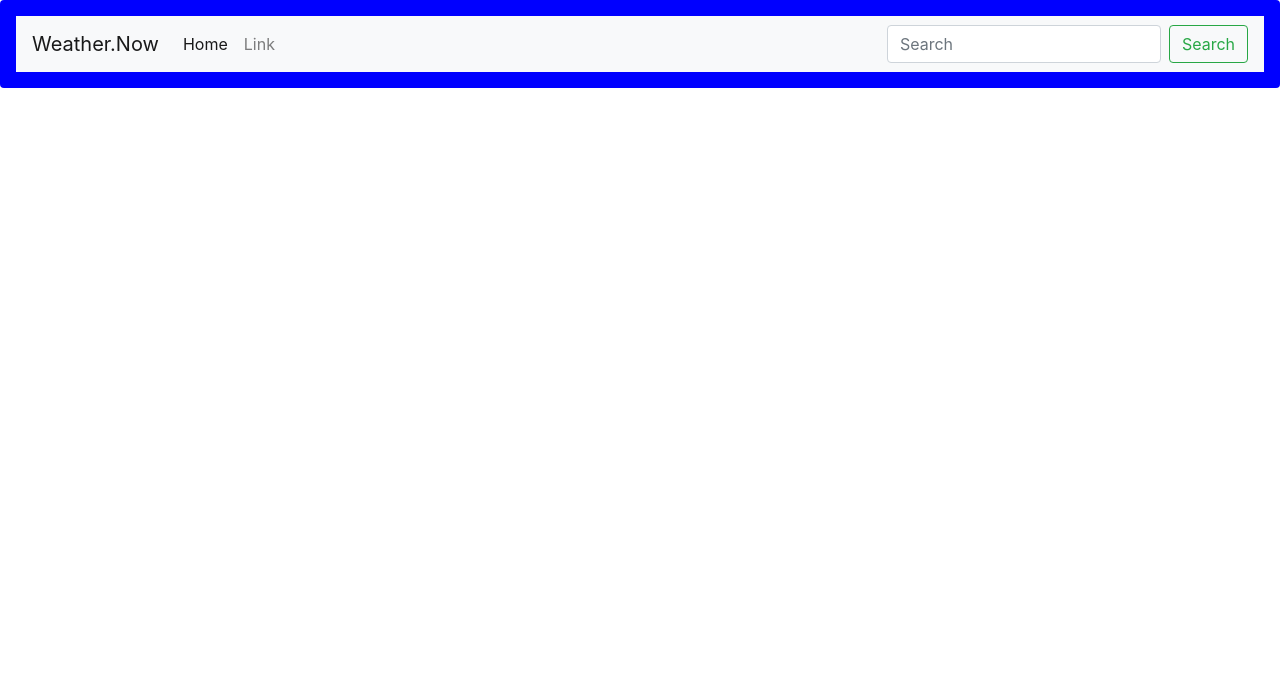
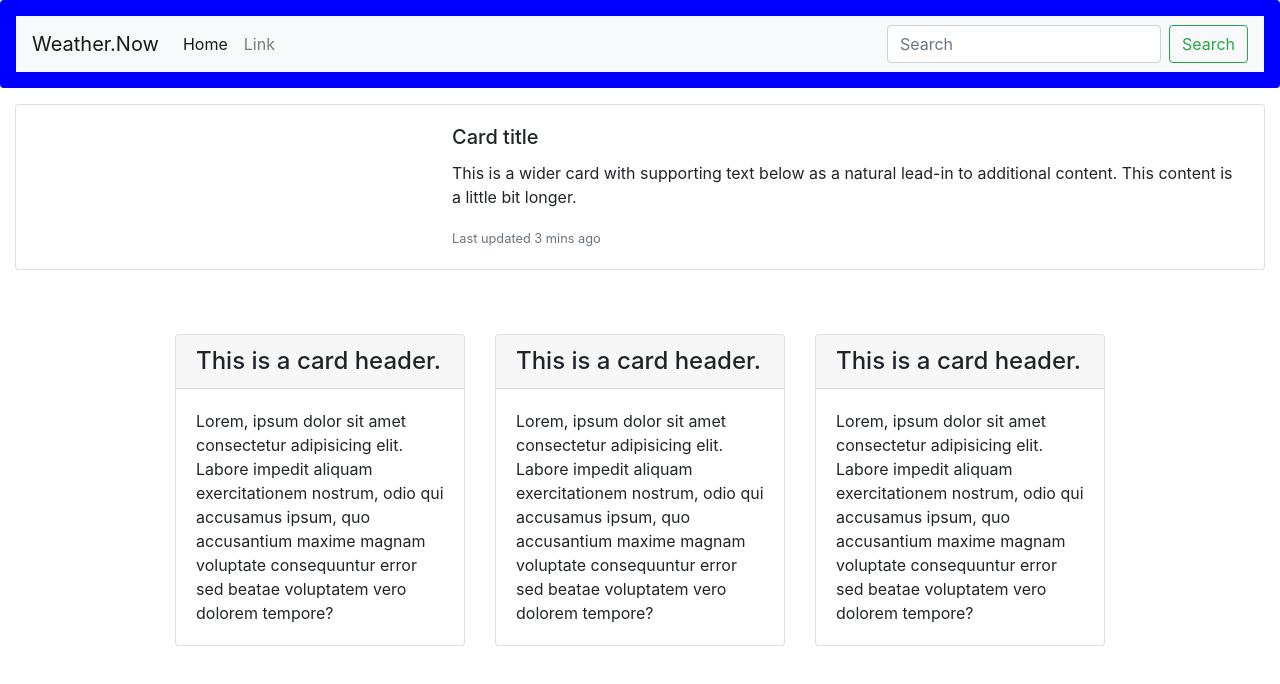
Before and after one commit to ArmandoUg/Homework-6, a plain HTML site: page WeatherReport.html in a window 1280 px wide. Drawn offline with nearby package versions, Linux system fonts and the light colour scheme.

Commit message:
added cards for alternate citys

```diff
--- a/WeatherReport.html
+++ b/WeatherReport.html
@@ -32,7 +32,59 @@
                 </form>
               </div>
     </header>
-    <div class="Main-card">
-    </div>
+      <div class="col-12 main-card ">
+        <div class="card">
+          <div class="row no-gutters">
+            <div class="col-12 col-md-4">
+            </div>
+            <div class="col-12 col-md-8">
+              <div class="card-body">
+                <h5 class="card-title">Card title</h5>
+                <p class="card-text">This is a wider card with supporting text below as a natural lead-in to
+                  additional content. This content is a little bit longer.</p>
+                <p class="card-text"><small class="text-muted">Last updated 3 mins ago</small></p>
+              </div>
+            </div>
+          </div>
+        </div>
+      </div>
+      <div class="subcards">
+        <div class="col-12 col-sm-6 col-md-3 mb-3 subcity">
+          <div class="card">
+            <h4 class="card-header">This is a card header.</h4>
+            <div class="card-body">
+              <p class="card-text">
+                Lorem, ipsum dolor sit amet consectetur adipisicing elit. Labore impedit aliquam exercitationem nostrum,
+                odio qui accusamus ipsum, quo accusantium maxime magnam voluptate consequuntur error sed beatae
+                voluptatem vero dolorem tempore?
+              </p>
+            </div>
+          </div>
+        </div>
+        <div class="col-12 col-sm-6 col-md-3 mb-3 subcity">
+          <div class="card">
+            <h4 class="card-header">This is a card header.</h4>
+            <div class="card-body">
+              <p class="card-text">
+                Lorem, ipsum dolor sit amet consectetur adipisicing elit. Labore impedit aliquam exercitationem nostrum,
+                odio qui accusamus ipsum, quo accusantium maxime magnam voluptate consequuntur error sed beatae
+                voluptatem vero dolorem tempore?
+              </p>
+            </div>
+          </div>
+        </div>
+        <div class="col-12 col-sm-6 col-md-3 mb-3 subcity">
+          <div class="card">
+            <h4 class="card-header">This is a card header.</h4>
+            <div class="card-body">
+              <p class="card-text">
+                Lorem, ipsum dolor sit amet consectetur adipisicing elit. Labore impedit aliquam exercitationem nostrum,
+                odio qui accusamus ipsum, quo accusantium maxime magnam voluptate consequuntur error sed beatae
+                voluptatem vero dolorem tempore?
+              </p>
+            </div>
+          </div>
+        </div>
+      </div>
 </body>
 </html>
--- a/assets/Fluff.css
+++ b/assets/Fluff.css
@@ -1,6 +1,13 @@
 .bar {
    background-color: blue;
 }
-.maincard {
-
+.main-card {
+    width:100%
 }
+.subcards {
+    display: flex;
+    justify-content: center;
+}
+.subcity {
+    padding-top: 5%;
+}
```
Also changed, not shown: images/Clear sky.jpg (added), images/Night sky (1).jpg (added), images/Rainy Day.jpg (added).
